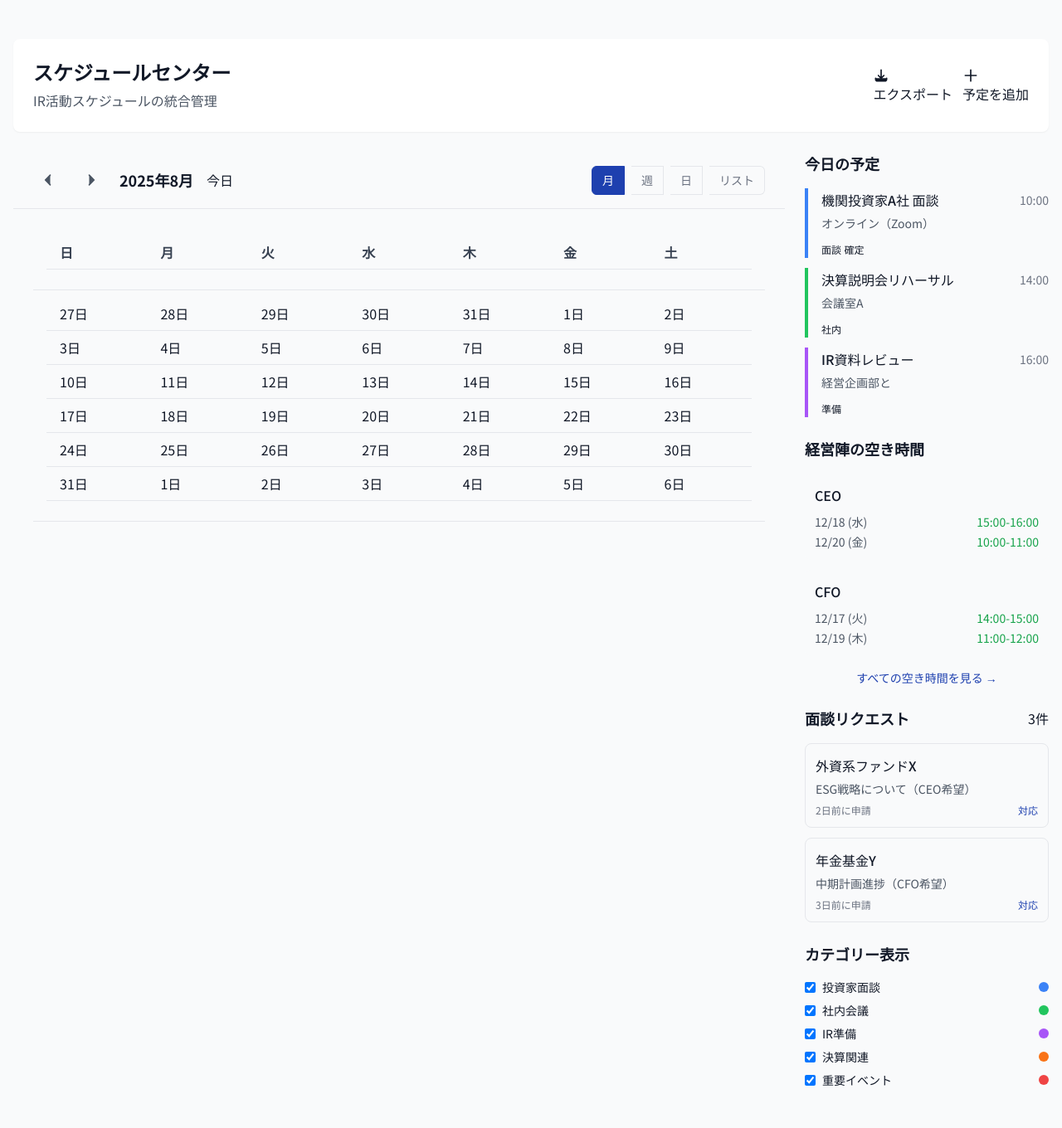
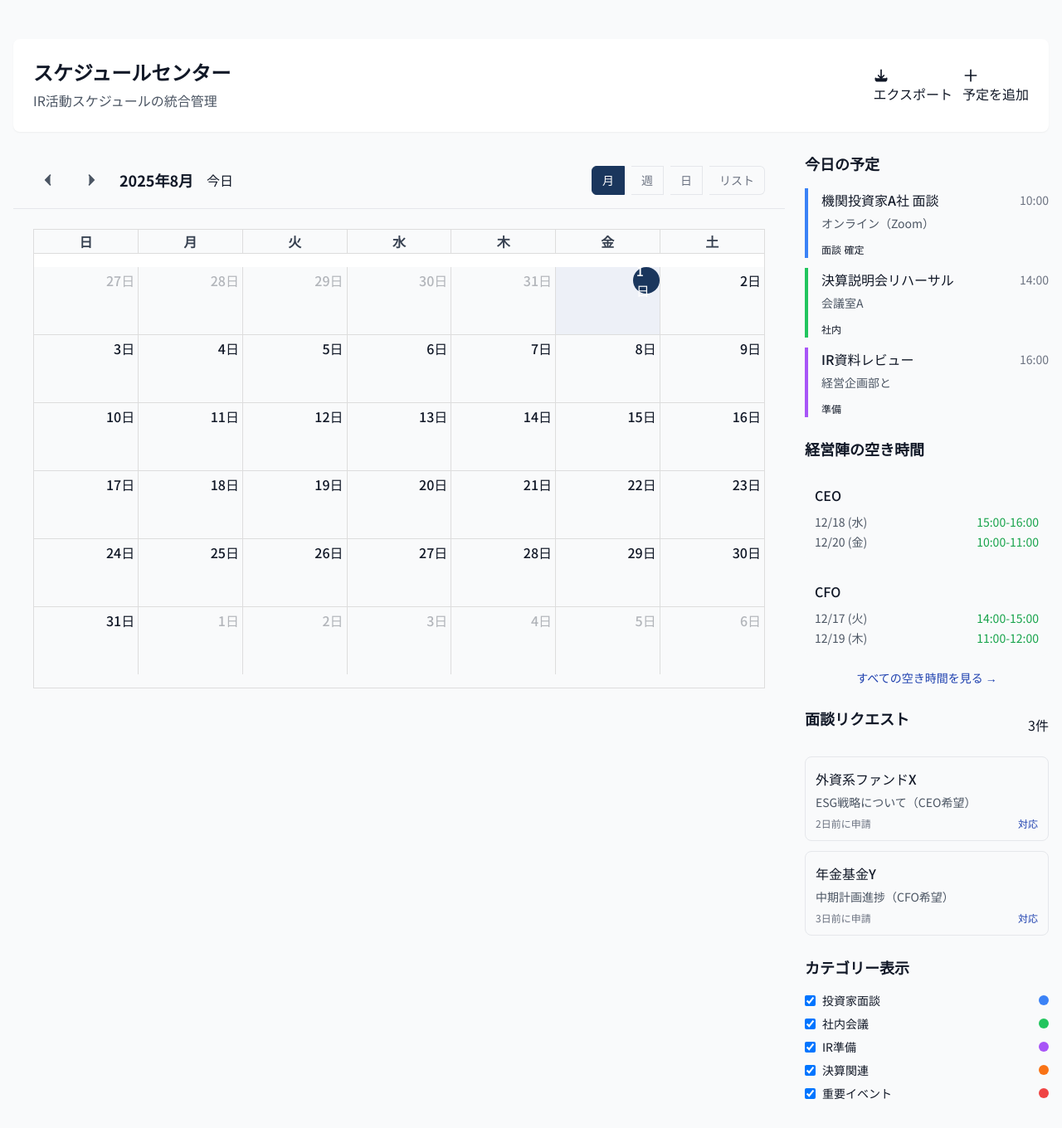
Before and after one commit to sugimuratakeaki/ir_system, a Flask app: template cms3/templates/ir/schedule-center.html in a window 1280 px wide. Shown: the part 536-1896 px from the top of the page at 83% size. Run offline with Flask 3, Linux system fonts and the light colour scheme; the template is opened without the code that fills it, so the values that code supplies are empty; some libraries are stand-ins or nearby versions.

Commit message:
Fix cms3 calendar CSS - move inline styles to external file and follow CMS3 conventions

```diff
--- /dev/null
+++ b/cms3/static/css/pages/ir-calendar.css
@@ -0,0 +1,263 @@
+/**
+ * KAGAMI IR管理センター CMS 3.0
+ * IRカレンダー・スケジュールセンター専用スタイル
+ */
+
+/* ===================================
+   カレンダービューボタン
+   =================================== */
+.view-btn {
+    padding: 0.375rem 0.75rem;
+    font-size: 0.875rem;
+    font-weight: 500;
+    color: #6b7280;
+    background: transparent;
+    border: 1px solid #e5e7eb;
+    cursor: pointer;
+    transition: all 0.15s;
+}
+
+.view-btn:first-child {
+    border-radius: 0.375rem 0 0 0.375rem;
+}
+
+.view-btn:last-child {
+    border-radius: 0 0.375rem 0.375rem 0;
+}
+
+.view-btn:not(:first-child) {
+    border-left: none;
+}
+
+.view-btn:hover {
+    background-color: #f3f4f6;
+}
+
+.view-btn.active {
+    background-color: var(--kagami-blue);
+    color: white;
+    border-color: var(--kagami-blue);
+}
+
+/* ===================================
+   FullCalendarカスタマイズ
+   =================================== */
+.fc {
+    font-family: inherit;
+}
+
+.fc-toolbar-title {
+    font-size: 1.25rem !important;
+    font-weight: 600;
+    color: var(--kagami-dark);
+}
+
+.fc-button {
+    background-color: white !important;
+    border: 1px solid #e5e7eb !important;
+    color: #374151 !important;
+    font-weight: 500;
+    padding: 0.375rem 0.75rem !important;
+    border-radius: var(--radius-md) !important;
+    transition: all var(--transition-fast);
+}
+
+.fc-button:hover {
+    background-color: #f3f4f6 !important;
+    border-color: #d1d5db !important;
+}
+
+.fc-button-active {
+    background-color: var(--kagami-blue) !important;
+    color: white !important;
+    border-color: var(--kagami-blue) !important;
+}
+
+.fc-button:focus {
+    box-shadow: 0 0 0 3px rgba(30, 64, 175, 0.1) !important;
+}
+
+/* ===================================
+   カレンダーイベント
+   =================================== */
+.fc-event {
+    border: none;
+    padding: 2px 4px;
+    font-size: 0.75rem;
+    font-weight: 500;
+    border-radius: var(--radius-sm);
+    cursor: pointer;
+    transition: all var(--transition-fast);
+}
+
+.fc-event:hover {
+    transform: translateY(-1px);
+    box-shadow: var(--shadow-sm);
+}
+
+.fc-daygrid-event {
+    white-space: normal;
+}
+
+.fc-event-title {
+    font-weight: 500;
+}
+
+.fc-event-time {
+    font-weight: 600;
+}
+
+/* ===================================
+   イベントカテゴリー色
+   =================================== */
+.event-meeting {
+    background-color: var(--kagami-light-blue);
+    border-left: 4px solid var(--kagami-blue);
+}
+
+.event-internal {
+    background-color: var(--success-green);
+    border-left: 4px solid #059669;
+}
+
+.event-preparation {
+    background-color: #8b5cf6;
+    border-left: 4px solid #7c3aed;
+}
+
+.event-earnings {
+    background-color: var(--warning-yellow);
+    border-left: 4px solid #d97706;
+}
+
+.event-important {
+    background-color: var(--error-red);
+    border-left: 4px solid #dc2626;
+}
+
+/* ===================================
+   カレンダーヘッダーカスタマイズ
+   =================================== */
+.calendar-header {
+    border-bottom: 1px solid #e5e7eb;
+    padding: 1.5rem;
+    background: white;
+}
+
+.calendar-nav {
+    display: flex;
+    align-items: center;
+    gap: 1rem;
+}
+
+.calendar-nav-btn {
+    padding: 0.5rem;
+    border-radius: var(--radius-lg);
+    background: transparent;
+    border: none;
+    color: var(--kagami-gray);
+    cursor: pointer;
+    transition: all var(--transition-fast);
+}
+
+.calendar-nav-btn:hover {
+    background-color: #f3f4f6;
+    color: var(--kagami-dark);
+}
+
+.calendar-title {
+    font-size: 1.125rem;
+    font-weight: 600;
+    color: var(--kagami-dark);
+    margin: 0;
+}
+
+/* ===================================
+   レスポンシブ調整
+   =================================== */
+@media (max-width: 768px) {
+    .view-btn {
+        padding: 0.25rem 0.5rem;
+        font-size: 0.75rem;
+    }
+
+    .calendar-header {
+        padding: 1rem;
+    }
+
+    .calendar-nav {
+        flex-wrap: wrap;
+        gap: 0.5rem;
+    }
+
+    .fc-toolbar {
+        flex-direction: column;
+        gap: 0.5rem;
+    }
+}
+
+/* ===================================
+   カレンダー日付スタイル
+   =================================== */
+.fc-daygrid-day-number {
+    color: var(--kagami-dark);
+    font-weight: 500;
+}
+
+.fc-day-today {
+    background-color: rgba(30, 64, 175, 0.05) !important;
+}
+
+.fc-day-today .fc-daygrid-day-number {
+    background-color: var(--kagami-blue);
+    color: white;
+    border-radius: 50%;
+    width: 2rem;
+    height: 2rem;
+    display: flex;
+    align-items: center;
+    justify-content: center;
+}
+
+/* ===================================
+   サイドバー要素のスタイル調整
+   =================================== */
+.schedule-sidebar .card {
+    margin-bottom: 1.5rem;
+}
+
+.schedule-sidebar .card h3 {
+    color: var(--kagami-dark);
+    font-size: 1.125rem;
+    font-weight: 600;
+    margin-bottom: 1rem;
+}
+
+.schedule-event-item {
+    padding: 0.75rem;
+    border-radius: var(--radius-md);
+    margin-bottom: 0.75rem;
+    transition: all var(--transition-fast);
+}
+
+.schedule-event-item:hover {
+    background-color: #f8fafc;
+    transform: translateX(2px);
+}
+
+.schedule-event-item .event-time {
+    font-size: 0.875rem;
+    color: var(--kagami-gray);
+    font-weight: 500;
+}
+
+.schedule-event-item .event-title {
+    font-weight: 600;
+    color: var(--kagami-dark);
+    margin-bottom: 0.25rem;
+}
+
+.schedule-event-item .event-location {
+    font-size: 0.875rem;
+    color: var(--kagami-gray);
+}
--- a/cms3/templates/ir/schedule-center.html
+++ b/cms3/templates/ir/schedule-center.html
@@ -2,9 +2,11 @@
 
 {% block title %}スケジュールセンター - IR担当者{% endblock %}
 
-{% block styles %}
+{% block extra_css %}
 <!-- FullCalendar CSS -->
 <link href='https://cdn.jsdelivr.net/npm/fullcalendar@5.11.3/main.min.css' rel='stylesheet' />
+<!-- カレンダー専用CSS -->
+<link rel="stylesheet" href="/static/css/pages/ir-calendar.css">
 {% endblock %}
 
 {% block content %}
@@ -69,7 +71,7 @@
         </div>
 
         <!-- 右サイドバー -->
-        <div class="space-y-6">
+        <div class="schedule-sidebar space-y-6">
             <!-- 今日の予定 -->
             <div class="card">
                 <h3 class="text-lg font-semibold text-gray-900 mb-4">今日の予定</h3>
@@ -214,86 +216,7 @@
     <!-- モーダル実装 -->
 </div>
 
-<style>
-/* カレンダースタイル */
-.view-btn {
-    padding: 0.375rem 0.75rem;
-    font-size: 0.875rem;
-    font-weight: 500;
-    color: #6b7280;
-    background: transparent;
-    border: 1px solid #e5e7eb;
-    cursor: pointer;
-    transition: all 0.15s;
-}
 
-.view-btn:first-child {
-    border-radius: 0.375rem 0 0 0.375rem;
-}
-
-.view-btn:last-child {
-    border-radius: 0 0.375rem 0.375rem 0;
-}
-
-.view-btn:not(:first-child) {
-    border-left: none;
-}
-
-.view-btn:hover {
-    background-color: #f3f4f6;
-}
-
-.view-btn.active {
-    background-color: #1e40af;
-    color: white;
-    border-color: #1e40af;
-}
-
-/* FullCalendarカスタマイズ */
-.fc {
-    font-family: inherit;
-}
-
-.fc-toolbar-title {
-    font-size: 1.25rem !important;
-    font-weight: 600;
-}
-
-.fc-button {
-    background-color: white !important;
-    border: 1px solid #e5e7eb !important;
-    color: #374151 !important;
-    font-weight: 500;
-    padding: 0.375rem 0.75rem !important;
-}
-
-.fc-button:hover {
-    background-color: #f3f4f6 !important;
-}
-
-.fc-button-active {
-    background-color: #1e40af !important;
-    color: white !important;
-    border-color: #1e40af !important;
-}
-
-.fc-event {
-    border: none;
-    padding: 2px 4px;
-    font-size: 0.75rem;
-}
-
-.fc-daygrid-event {
-    white-space: normal;
-}
-
-/* イベントカテゴリー色 */
-.event-meeting { background-color: #3b82f6; }
-.event-internal { background-color: #10b981; }
-.event-preparation { background-color: #8b5cf6; }
-.event-earnings { background-color: #f97316; }
-.event-important { background-color: #ef4444; }
-</style>
 
 {% endblock %}
 
```
